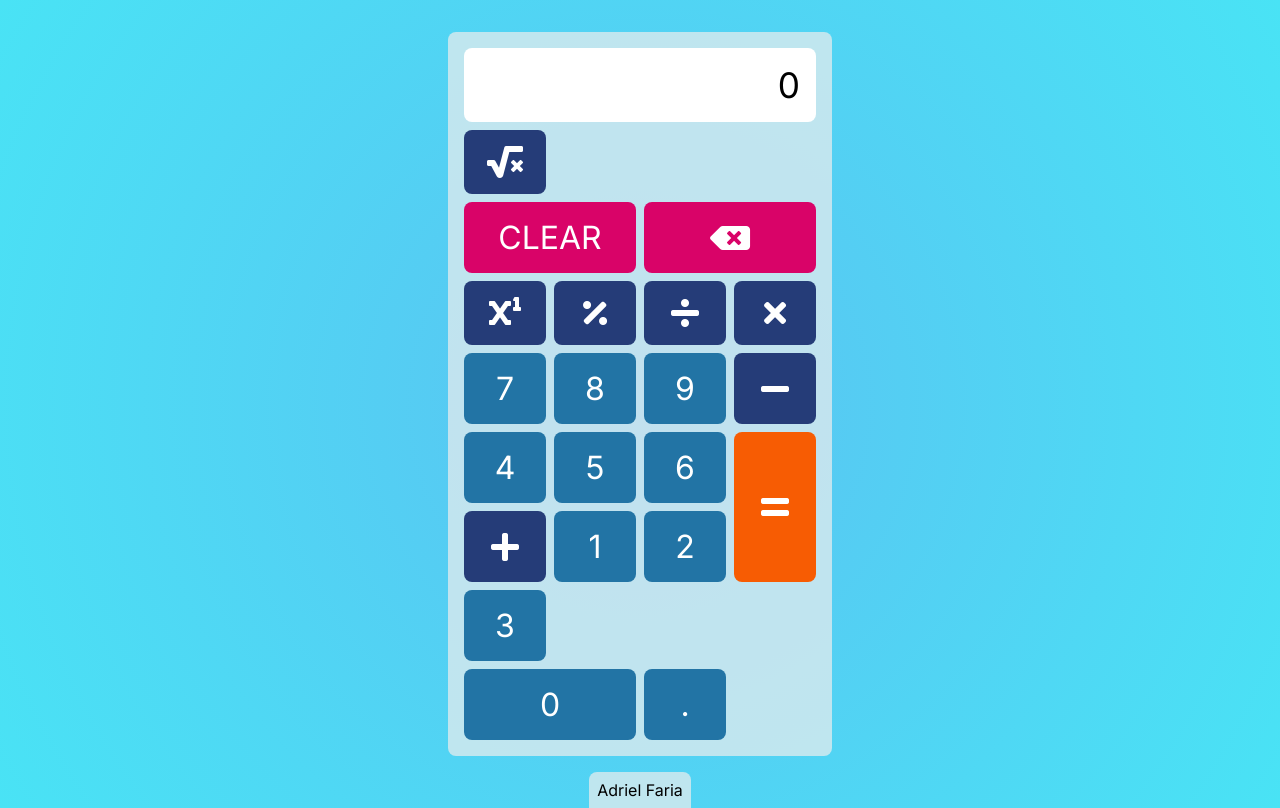
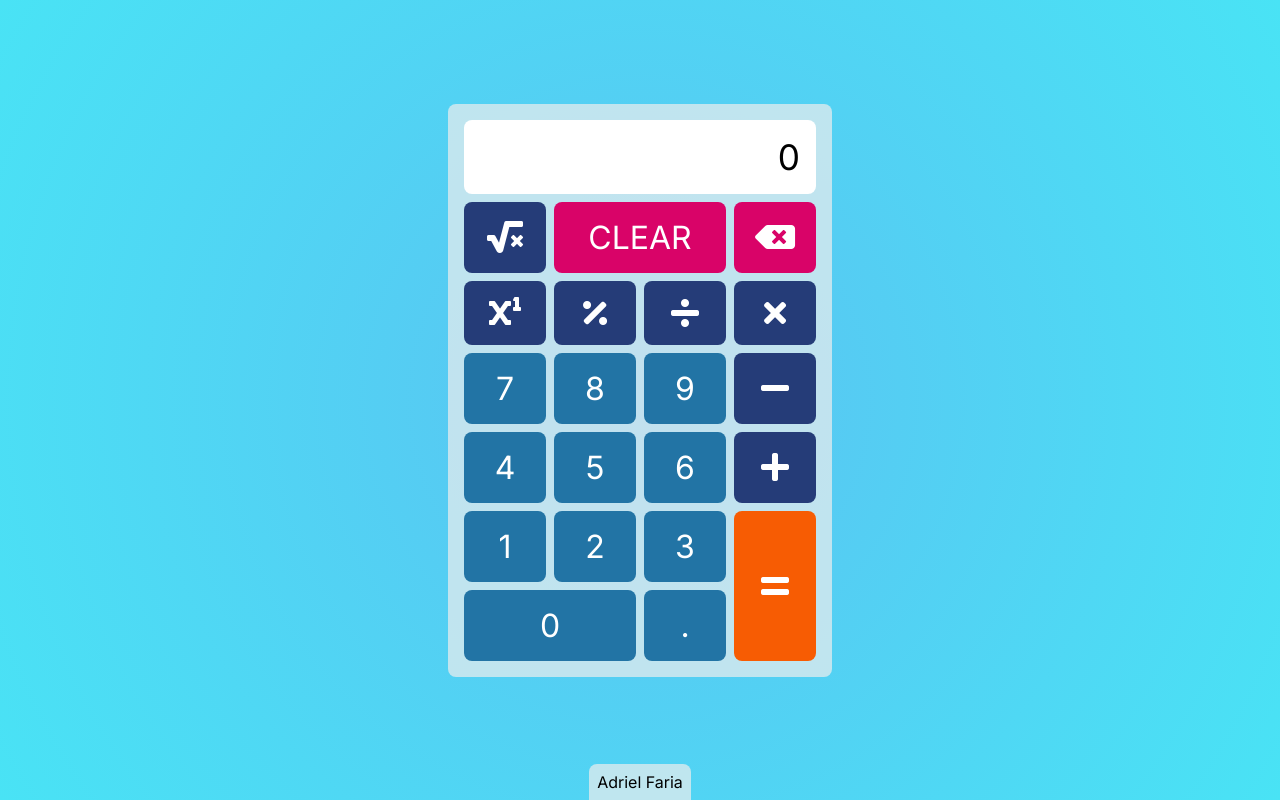
Before and after one commit to br-adriel/js-calculator, a plain HTML site: page index.html in a window 1280 px wide. Drawn offline with Linux system fonts and the light colour scheme.

Commit message:
Altera dimensao do botao limpar e apagar

```diff
--- a/style.css
+++ b/style.css
@@ -131,13 +131,12 @@ main {
   background: #fff;
 }
 
-#zero,
-#limpar {
+#zero {
   grid-column: 1/3;
 }
 
-#del {
-  grid-column: 3/5;
+#limpar {
+  grid-column: 2/4;
 }
 
 #igual {
```
